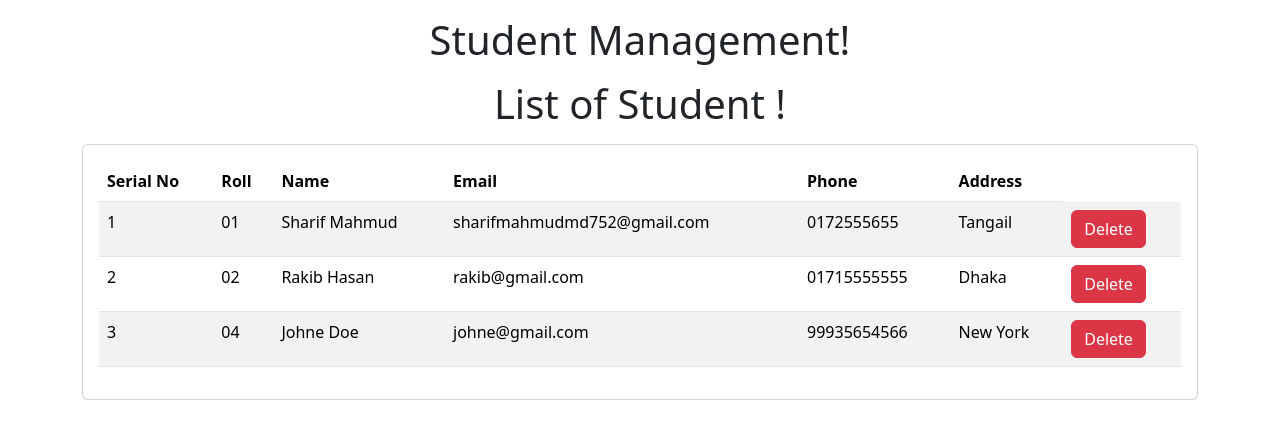
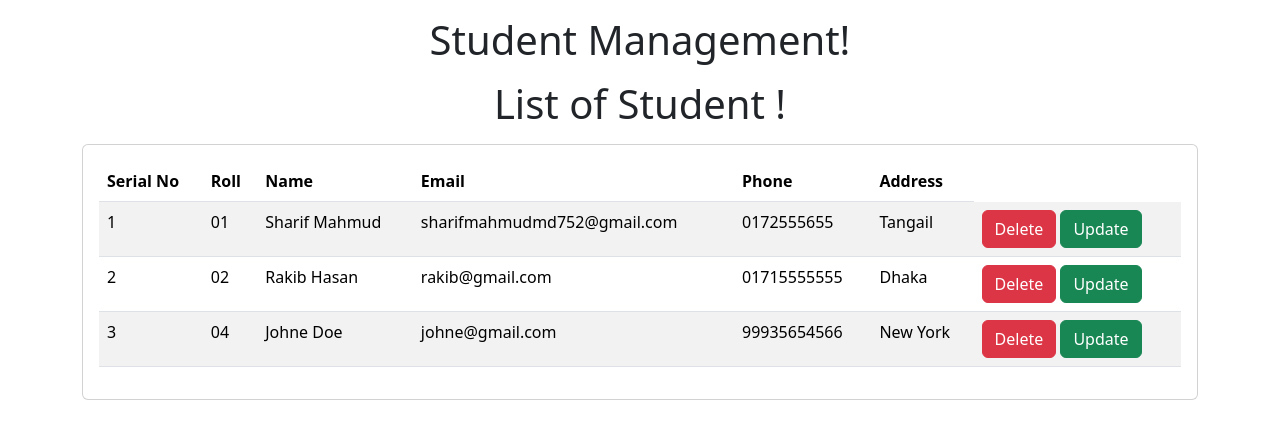
Before and after one commit to devsharifmahmud/std_manage, a Django app: page /std/ in a window 1280 px wide. Shown: the part 56-495 px from the top of the page. Run offline with Django 5.2, Linux system fonts and the light colour scheme; data comes from the database, SQL or seed files in the repository.

Commit message:
Update code

```diff
--- a/templates/std/home.html
+++ b/templates/std/home.html
@@ -37,6 +37,7 @@
                                 <td>{{s.address}}</td>
                                 <td>
                                     <a href="/std/delete-std/{{id}}" class="btn btn-danger md-sm">Delete</a>
+                                    <a href="/std/delete-std/{{id}}" class="btn btn-success md-sm">Update</a>
                                 </td>
                             </tr>
                             {% endfor %}
```
